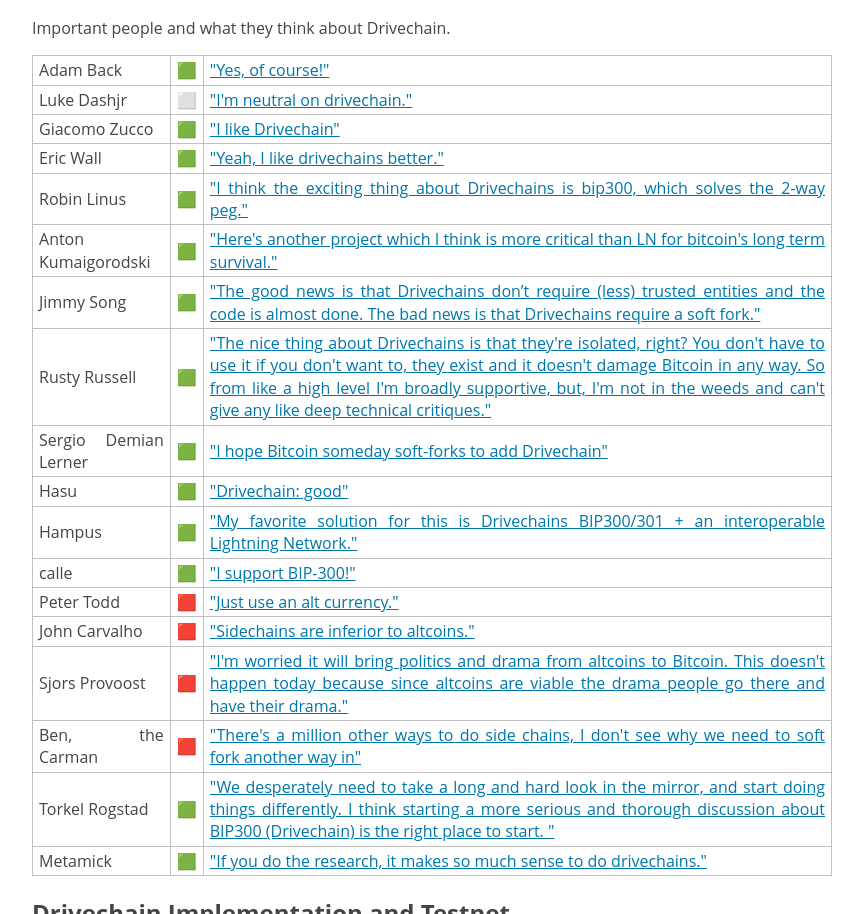
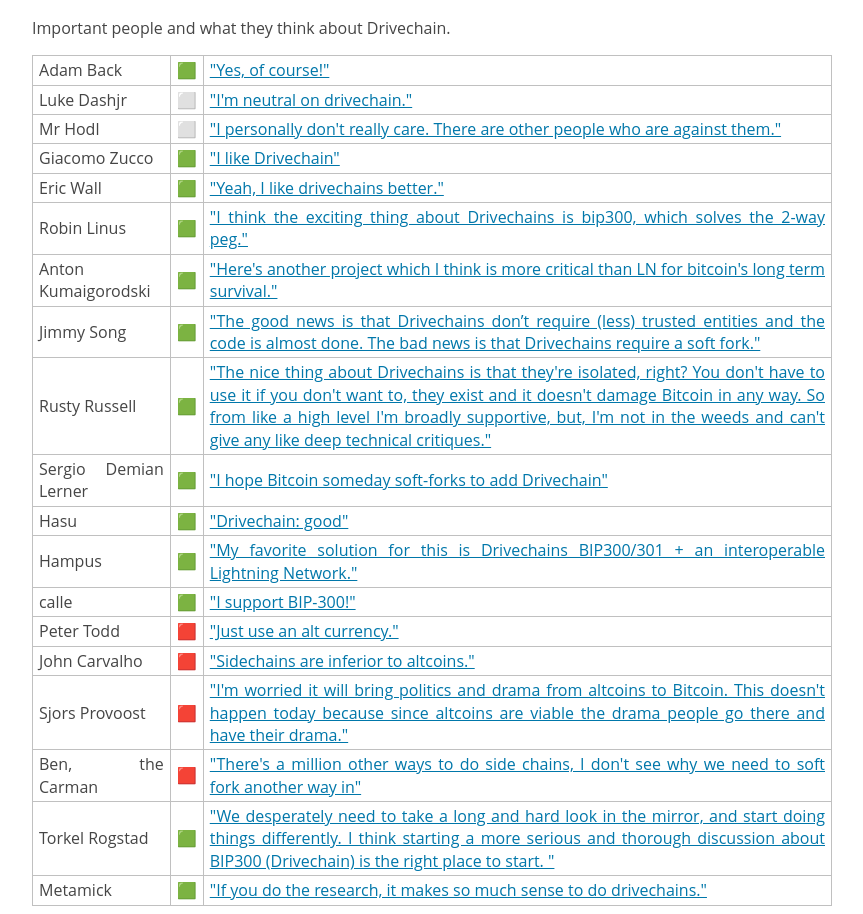
Before and after one commit to fiatjaf/drivechain.xyz, a plain HTML site: page index.html in a window 1280 px wide. Shown: the part 2772-3686 px from the top of the page, without its empty margins (208-1071 px from the left). Drawn offline with Linux system fonts and the light colour scheme.

Commit message:
add mrhodl as neutral.

```diff
--- a/index.html
+++ b/index.html
@@ -291,6 +291,16 @@ From the combination of
     </td>
   </tr>
   <tr>
+    <td>Mr Hodl</td>
+    <td>⬜️</td>
+    <td>
+      <a href="https://twitter.com/LayerTwoLabs/status/1690045472118038528"
+        >"I personally don't really care. There are other people who are against
+        them."</a
+      >
+    </td>
+  </tr>
+  <tr>
     <td>Giacomo Zucco</td>
     <td>🟩</td>
     <td>
```
